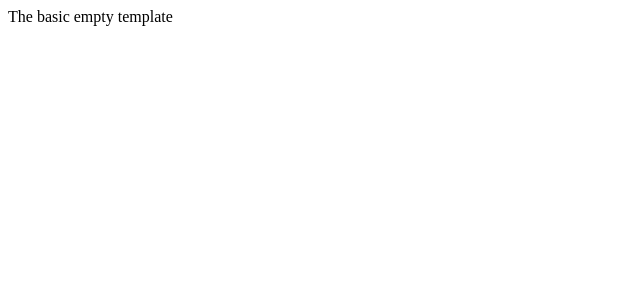
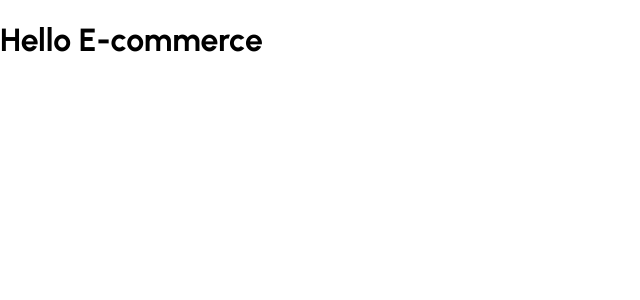
Before and after one commit to saman-zdf/e-commerce-MERN, a React (Create React App) app in the folder client/: page / in a window 1280 px wide. Shown: the top 300 px of the page, without its empty margins (0-640 px from the left). Built offline with nearby package versions, Linux system fonts and the light colour scheme.

Commit message:
font has been changed

```diff
--- a/client/public/index.html
+++ b/client/public/index.html
@@ -5,10 +5,7 @@
     <link rel="icon" href="%PUBLIC_URL%/favicon.ico" />
     <meta name="viewport" content="width=device-width, initial-scale=1" />
     <meta name="theme-color" content="#000000" />
-    <meta
-      name="description"
-      content="Web site created using create-react-app"
-    />
+    <meta name="description" content="MERN application" />
     <link rel="apple-touch-icon" href="%PUBLIC_URL%/logo192.png" />
     <!--
       manifest.json provides metadata used when your web app is installed on a
@@ -24,7 +21,19 @@
       work correctly both with client-side routing and a non-root public URL.
       Learn how to configure a non-root public URL by running `npm run build`.
     -->
-    <title>React App</title>
+    <link
+      href="https://fonts.googleapis.com/css2?family=Urbanist:wght@100;200;300;400;500;600;700;800;900&display=swap"
+      rel="stylesheet"
+    />
+    <style>
+      body {
+        font-family: 'Urbanist', sans-serif;
+        padding: 0;
+        margin: 0;
+        box-sizing: border-box;
+      }
+    </style>
+    <title>E-commerce MERN app</title>
   </head>
   <body>
     <noscript>You need to enable JavaScript to run this app.</noscript>
--- a/client/src/App.js
+++ b/client/src/App.js
@@ -1,11 +1,11 @@
-import React from 'react'
+import React from 'react';
 
 const App = () => {
   return (
-    <div >
-          The basic empty template
+    <div>
+      <h1>Hello E-commerce</h1>
     </div>
-  )
-}
+  );
+};
 
-export default App
+export default App;
```
Also changed, not shown: 1 other file (tests, documents, lock files or other folders).
